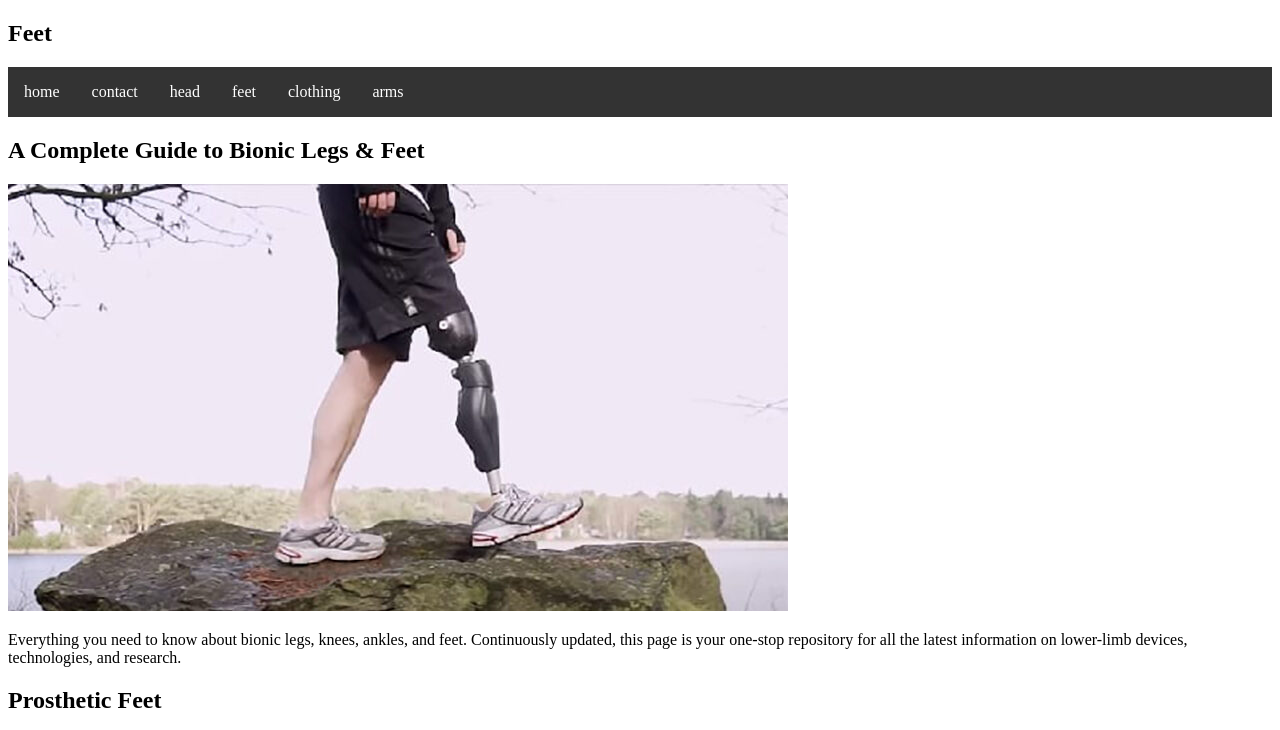
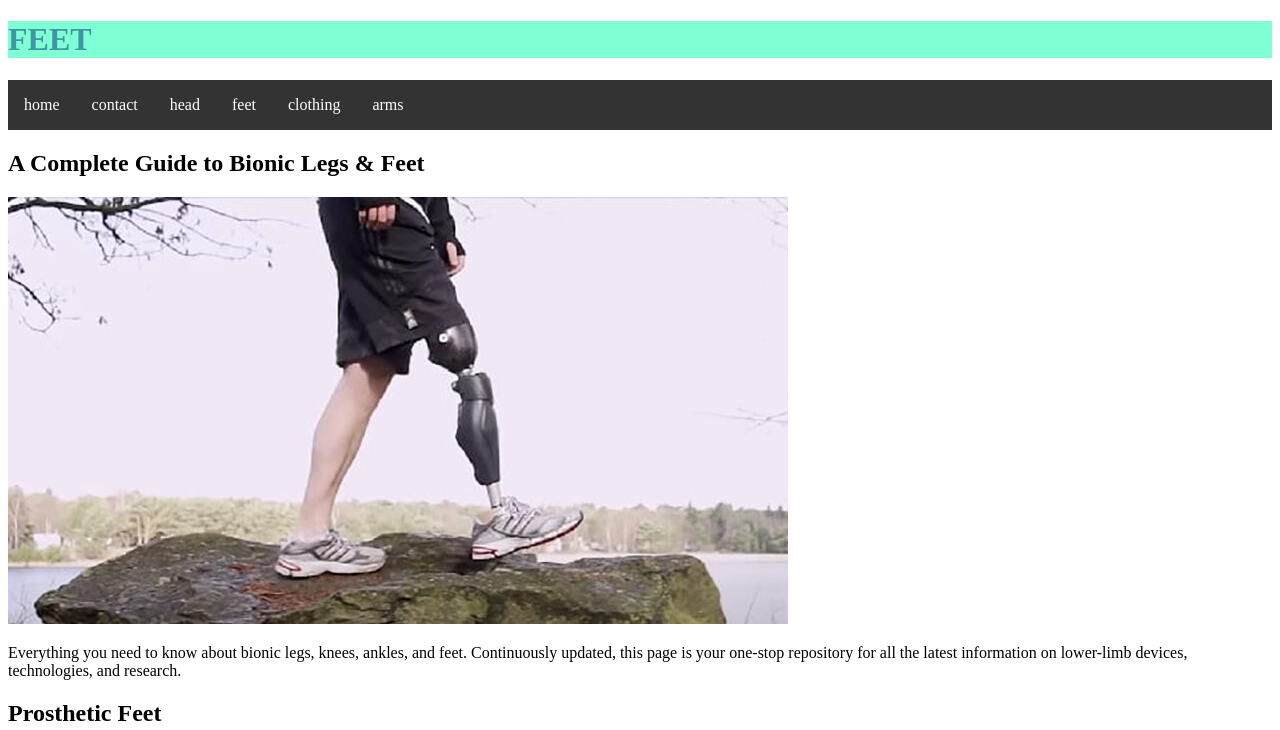
Before and after one commit to 11163814/11163814.github.io, a plain HTML site: page feet.html in a window 1280 px wide. Shown: the top 730 px of the page. Drawn offline with Linux system fonts and the light colour scheme.

Commit message:
Update feet.html

```diff
--- a/feet.html
+++ b/feet.html
@@ -7,7 +7,7 @@
 </head>
 
 <body>
-		<h2>Feet</h2>
+		<h1>Feet</h1>
 	<ul>
 
 		<li><a href="index.html">home</a></li>
```
